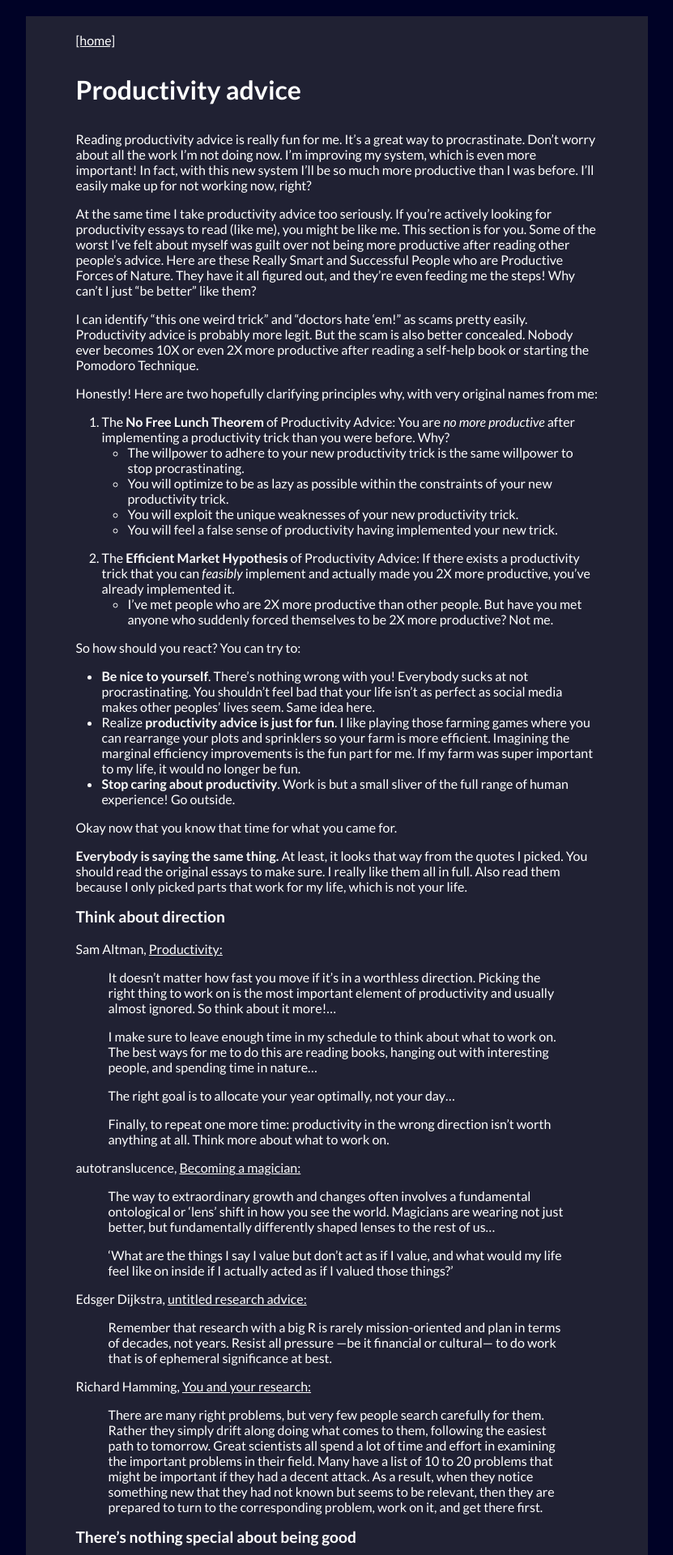
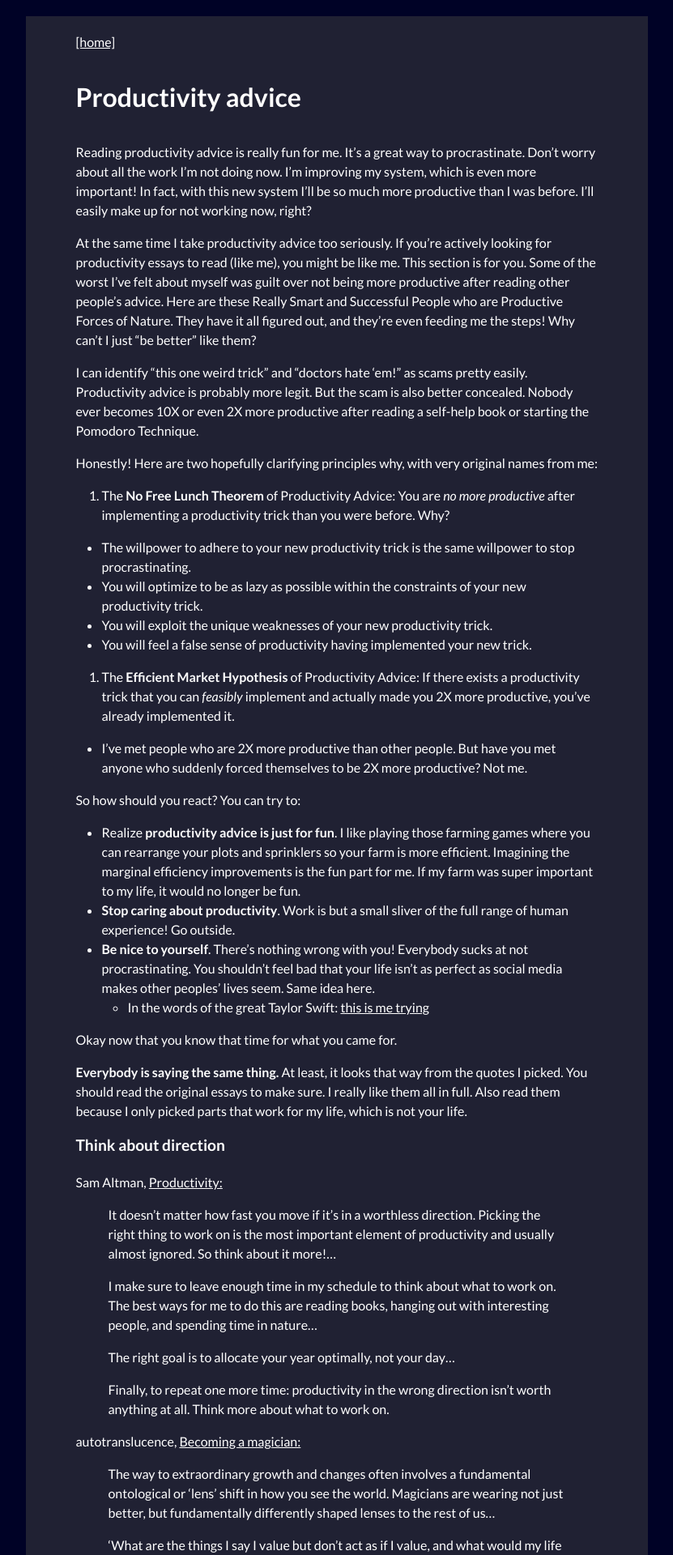
Before and after one commit to ZhengdongWang/zhengdongwang.com, a Jekyll site: the page built from productivity.md, in a window 1280 px wide. Shown: the top 1920 px of the page at 81% size, without its empty margins (224-1055 px from the left). Built offline with Jekyll 4.4.1, drawn with Linux system fonts in a browser that asks for light colours; some web fonts are replaced.

Commit message:
line height

```diff
--- a/_sass/main.scss
+++ b/_sass/main.scss
@@ -33,6 +33,7 @@ body {
   font-family: Lato, sans-serif;
   margin-top: 0em;
   margin-bottom: 0em;
+  line-height: 1.5;
   /* Prevents background from shifting left for particle interactions. */
   overflow-y: scroll;
 }
--- a/productivity.md
+++ b/productivity.md
@@ -14,18 +14,22 @@ I can identify "this one weird trick" and "doctors hate 'em!" as scams pretty ea
 Honestly! Here are two hopefully clarifying principles why, with very original names from me:
 
 1. The **No Free Lunch Theorem** of Productivity Advice: You are _no more productive_ after implementing a productivity trick than you were before. Why?
+
   * The willpower to adhere to your new productivity trick is the same willpower to stop procrastinating.
   * You will optimize to be as lazy as possible within the constraints of your new productivity trick.
   * You will exploit the unique weaknesses of your new productivity trick.
   * You will feel a false sense of productivity having implemented your new trick.
 
 2. The **Efficient Market Hypothesis** of Productivity Advice: If there exists a productivity trick that you can _feasibly_ implement and actually made you 2X more productive, you've already implemented it.
+
   * I've met people who are 2X more productive than other people. But have you met anyone who suddenly forced themselves to be 2X more productive? Not me.
 
 So how should you react? You can try to:
-* **Be nice to yourself**. There's nothing wrong with you! Everybody sucks at not procrastinating. You shouldn't feel bad that your life isn't as perfect as social media makes other peoples' lives seem. Same idea here.
+
 * Realize **productivity advice is just for fun**. I like playing those farming games where you can rearrange your plots and sprinklers so your farm is more efficient. Imagining the marginal efficiency improvements is the fun part for me. If my farm was super important to my life, it would no longer be fun.
 * **Stop caring about productivity**. Work is but a small sliver of the full range of human experience! Go outside.
+* **Be nice to yourself**. There's nothing wrong with you! Everybody sucks at not procrastinating. You shouldn't feel bad that your life isn't as perfect as social media makes other peoples' lives seem. Same idea here.
+  * In the words of the great Taylor Swift: [this is me trying](https://www.youtube.com/watch?v=9bdLTPNrlEg)
 
 Okay now that you know that time for what you came for.
 
```
Also changed, not shown: about.md (+1 -0 lines), bluebook.md (+4 -1 lines), index.md (+5 -0 lines), writing.md (+2 -1 lines), readme2.md.
